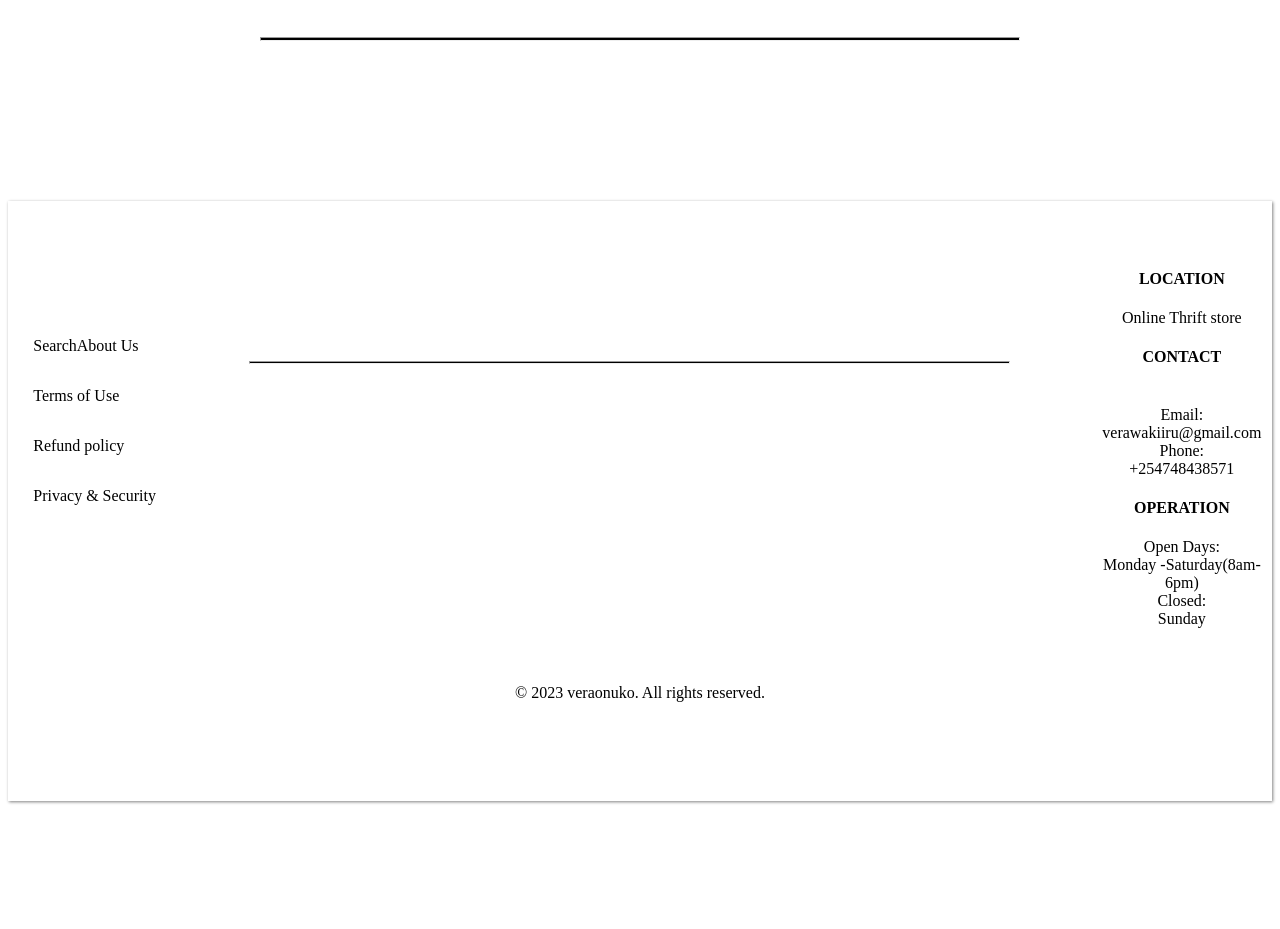
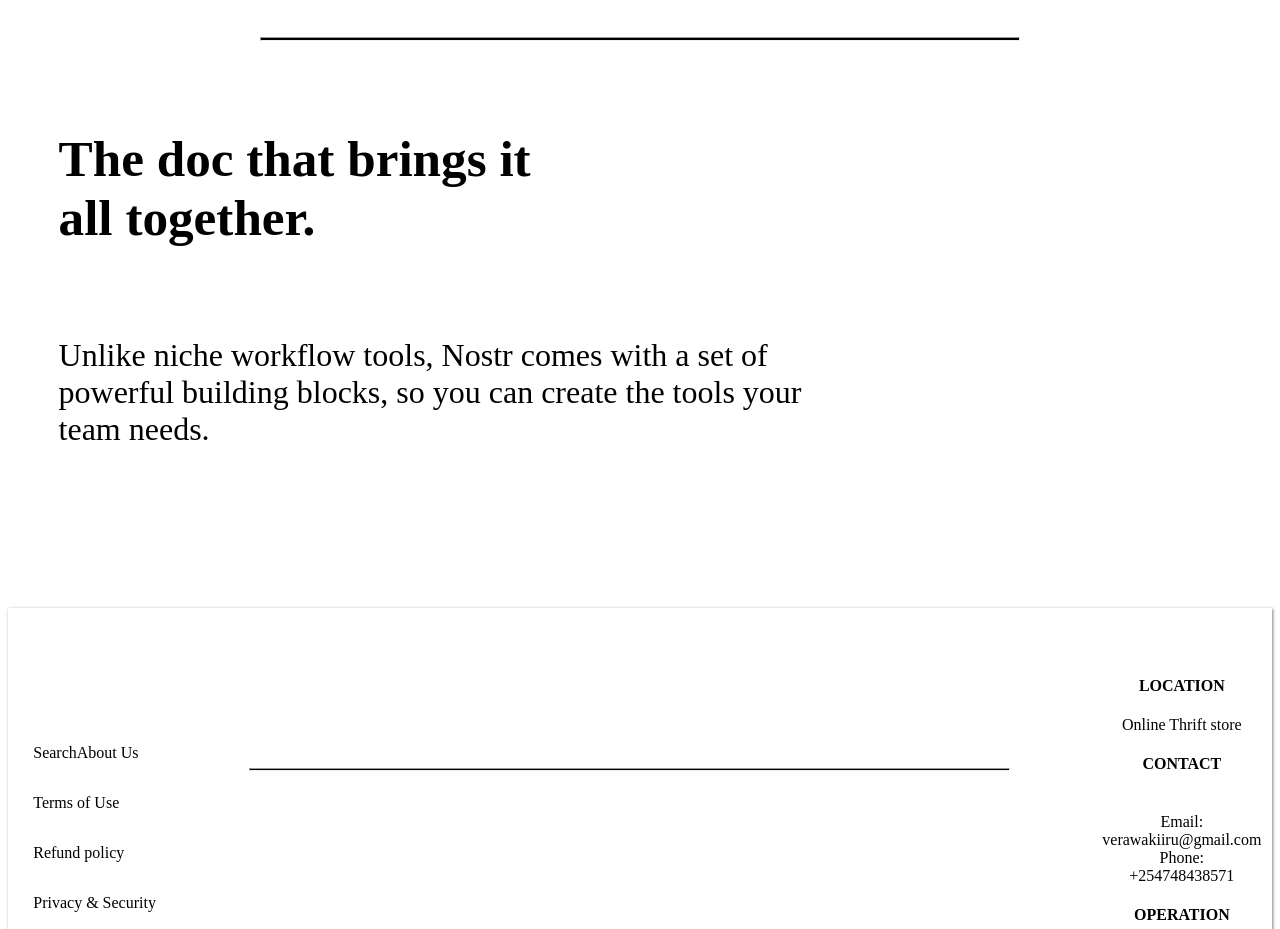
Before and after one commit to Vera25-O/Nostr, a React (Create React App) app in the folder my-nostr/: page / in a window 1280 px wide. Shown: the part 1080-2009 px from the top of the page. Before the commit the page ends 1889 px from the top, so only its background shows below. Built offline with nearby package versions, Linux system fonts and the light colour scheme.

Commit message:
added section two text

```diff
--- a/my-nostr/src/Components/LandingPage.js
+++ b/my-nostr/src/Components/LandingPage.js
@@ -17,6 +17,13 @@
 <div className="all">
     <p className="use">Used by over 90% of the Precious 100</p>
 <hr></hr>
+<h1 className="sec2text">
+The doc that brings it<br></br>
+all together.
+      </h1>
+      <p className="section2p">Unlike niche workflow tools, Nostr comes with a set of<br></br>
+         powerful building blocks, so you can create the tools your<br></br>
+          team needs.</p>
 </div>
 </>
     )
--- a/my-nostr/src/index.css
+++ b/my-nostr/src/index.css
@@ -80,9 +80,6 @@
     margin-top: 10vh;
     margin-left: 4%;
     text-size-adjust: inherit;
-
-
-
   }
   /* section2 */
 
@@ -92,6 +89,18 @@
   .use{
     text-align: center;
     font-size: 4vh;
+  }
+  .sec2text{
+    float:left;
+    margin-left: 4%;
+    margin-top: 10vh;
+    font-size: 4vw;
+    font-weight: bolder;
+  }
+  .section2p{
+    font-size: 4vh;
+    margin-top: 37vh;
+    margin-left: 4%;
   }
   /* footer css */
 .footer {
```
